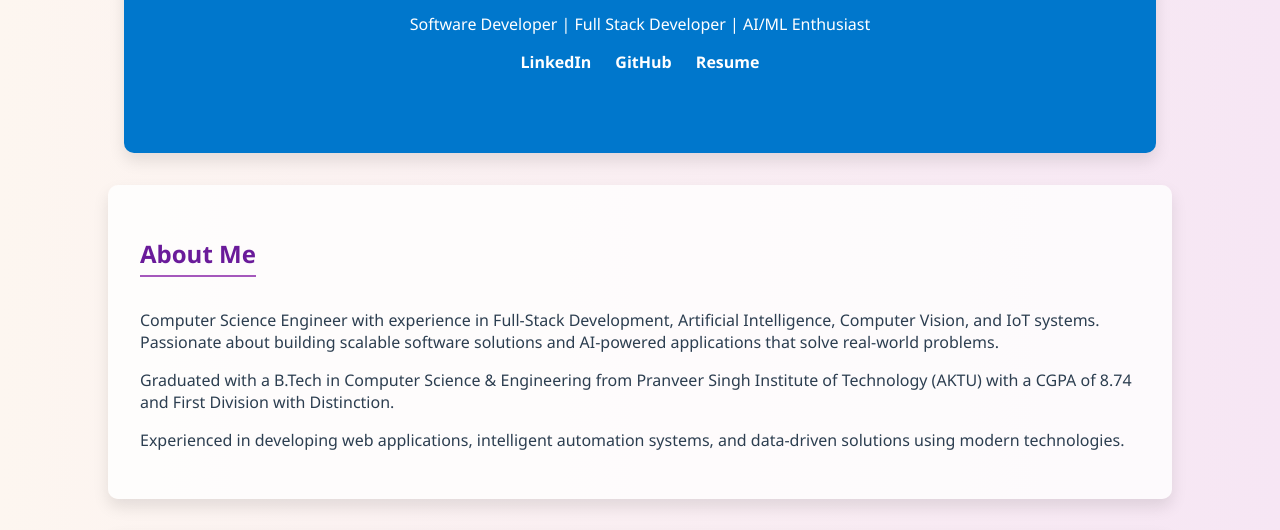
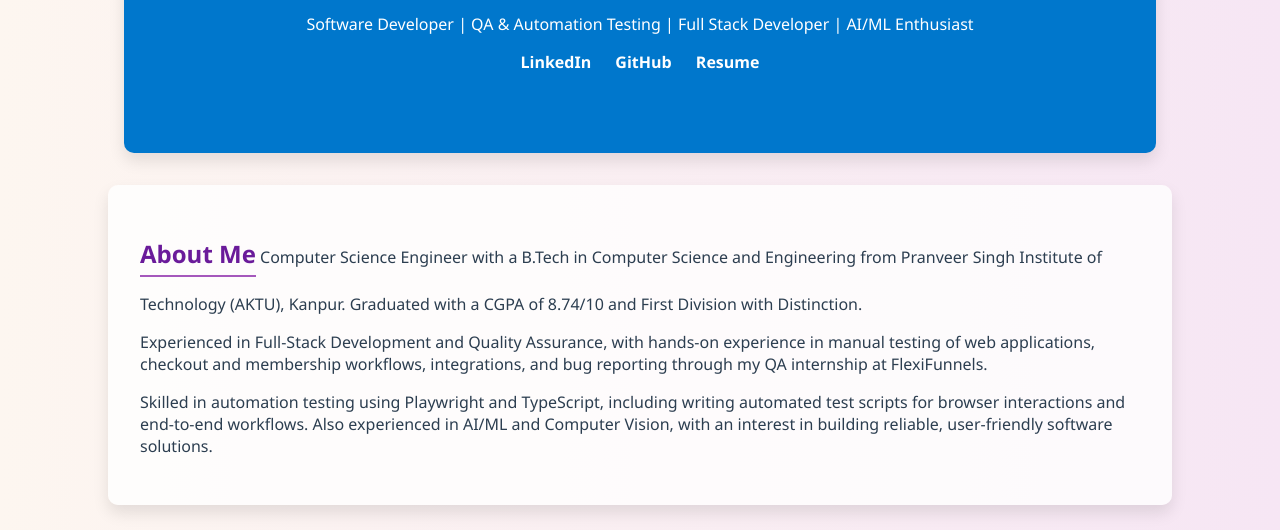
Before and after one commit to AnshulSharma2005/Portfolio, a plain HTML site: page index.html in a window 1280 px wide. Shown: the part 267-797 px from the top of the page. Drawn offline with Linux system fonts and the light colour scheme.

Commit message:
final updated resume

```diff
--- a/index.html
+++ b/index.html
@@ -100,7 +100,7 @@
 
 <section id="hero">
   <h2>Hi, I'm Anshul Sharma</h2>
- <p>Software Developer | Full Stack Developer | AI/ML Enthusiast</p>
+ <p>Software Developer | QA & Automation Testing | Full Stack Developer | AI/ML Enthusiast</p>
   <div class="social-links">
     <a href="https://www.linkedin.com/in/anshul-sharma-762b8127a" target="_blank">LinkedIn</a>
     <a href="https://github.com/AnshulSharma2005" target="_blank">GitHub</a>
@@ -109,15 +109,16 @@
 </section>
 
 <section id="about" class="hidden">
-  <h2>About Me</h2>
-   <p>
-    Computer Science Engineer with experience in Full-Stack Development, Artificial Intelligence, Computer Vision, and IoT systems. Passionate about building scalable software solutions and AI-powered applications that solve real-world problems.
+  <h2>About Me</h2
+  <p>
+    Computer Science Engineer with a B.Tech in Computer Science and Engineering from Pranveer Singh Institute of Technology (AKTU), Kanpur.
+    Graduated with a CGPA of 8.74/10 and First Division with Distinction.
   </p>
   <p>
-    Graduated with a B.Tech in Computer Science & Engineering from Pranveer Singh Institute of Technology (AKTU) with a CGPA of 8.74 and First Division with Distinction.
+    Experienced in Full-Stack Development and Quality Assurance, with hands-on experience in manual testing of web applications, checkout and membership workflows, integrations, and bug reporting through my QA internship at FlexiFunnels.
   </p>
   <p>
-    Experienced in developing web applications, intelligent automation systems, and data-driven solutions using modern technologies.
+    Skilled in automation testing using Playwright and TypeScript, including writing automated test scripts for browser interactions and end-to-end workflows. Also experienced in AI/ML and Computer Vision, with an interest in building reliable, user-friendly software solutions.
   </p>
 </section>
 
@@ -277,7 +278,7 @@
   <ul>
     <li>
       <div class="internship-header">
-        <strong>QA / Testing Intern – FlexiFunnels</strong>
+        <strong>QA / Testing Intern – FlexiFunnels (Misfits Change Makers Pvt. Ltd.)</strong>
       </div>
       <span>(June 2026 – Present)</span><br>
         Worked on manual testing of web application features, including functional, regression, UI, and end-to-end testing. Tested checkout, membership, subscription billing, payment flows, third-party integrations, and webhooks. Identified and reported bugs with reproduction steps and collaborated with Testing and Support teams. Also learned automation testing using Playwright and TypeScript, writing automated scripts for browser interactions and end-to-end workflows.
```
